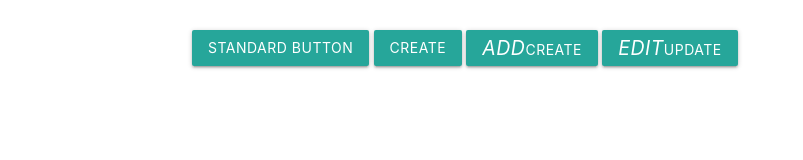
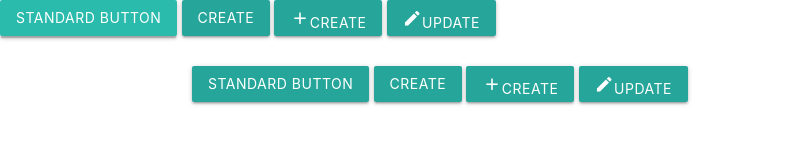
Before and after one commit to flpiensen/sobrou-quanto, a website: page index.html in a window 1280 px wide. Shown: the whole page, without its empty margins (0-803 px from the left). Drawn offline with nearby package versions, Linux system fonts and the light colour scheme.

Commit message:
feat: update index.html structure and add button components

```diff
--- a/index.html
+++ b/index.html
@@ -1,4 +1,5 @@
 <!DOCTYPE html>
+<html lang="en">
 <html lang="pt-BR">
 
 <head>
@@ -6,9 +7,26 @@
     <meta name="viewport" content="width=device-width, initial-scale=1.0">
     <title>SobrouQuanto?</title>
     <link rel="stylesheet" href="node_modules/@materializecss/materialize/dist/css/materialize.min.css">
+
+    <!-- Google Material Icons (obrigatório para as tags <i class="material-icons">) -->
+    <link href="https://fonts.googleapis.com/icon?family=Material+Icons" rel="stylesheet">
+
+    <!-- Materialize CSS (CDN) -->
+    <link rel="stylesheet" href="https://cdn.jsdelivr.net/npm/@materializecss/materialize@2.3.3/dist/css/materialize.min.css">
+
+    <!-- Estilos customizados da aplicação -->
+    <link rel="stylesheet" href="css/style.css">
 </head>
 
 <body>
+    <a class="btn">Standard Button</a>
+    <a tabindex="0" class="btn filled">Create</a>
+    <a tabindex="0" class="btn filled icon-left">
+        <i class="material-icons">add</i>Create
+    </a>
+    <a tabindex="0" class="btn filled icon-right rounded waves-effect waves-light">
+        <i class="material-icons">edit</i>Update
+    </a>
     <div class="container" style="margin-top: 2rem;">
         <a class="btn">Standard Button</a>
         <a tabindex="0" class="btn filled">Create</a>
```
